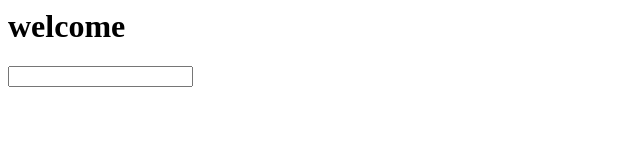
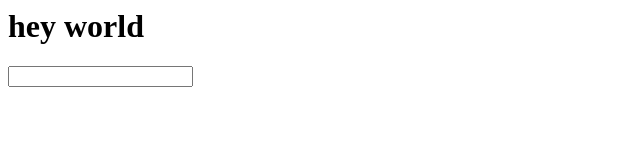
Before and after one commit to Violet813/TEST, a plain HTML site: page index.html in a window 1280 px wide. Shown: the whole page, without its empty margins (0-640 px from the left). Drawn offline with Linux system fonts and the light colour scheme.

Commit message:
edited file

```diff
--- a/index.html
+++ b/index.html
@@ -1,2 +1,2 @@
-<h1>welcome</h1>
+<h1>hey world</h1>
 <input type="text">
```
